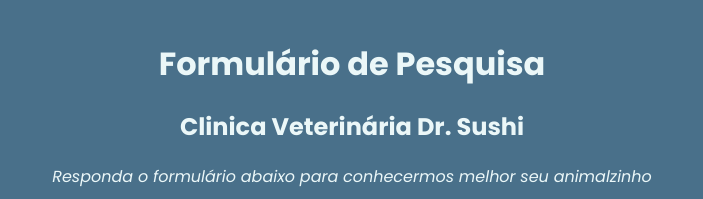
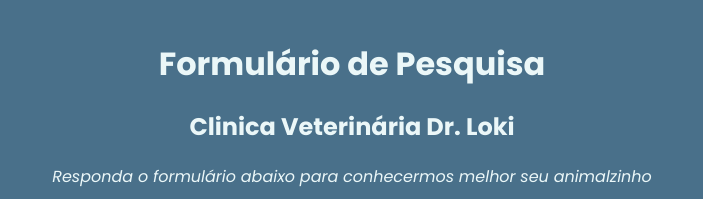
Before and after one commit to maria-helena-thomazi/Freecodecamp, a plain HTML site: page index.html in a window 1280 px wide. Shown: the top 199 px of the page, without its empty margins (288-991 px from the left). Drawn offline with Linux system fonts and the light colour scheme.

Commit message:
Mudança do nome do doutor

```diff
--- a/index.html
+++ b/index.html
@@ -14,7 +14,7 @@
       <!-- Cabeçario -->
       <div class="topo">
         <h1 id="title">Formulário de Pesquisa</h1>
-        <h2>Clinica Veterinária Dr. Sushi</h2>
+        <h2>Clinica Veterinária Dr. Loki</h2>
         <p id="description"><i>Responda o formulário abaixo para conhecermos melhor seu animalzinho</i></p>
       </div>
 
```
